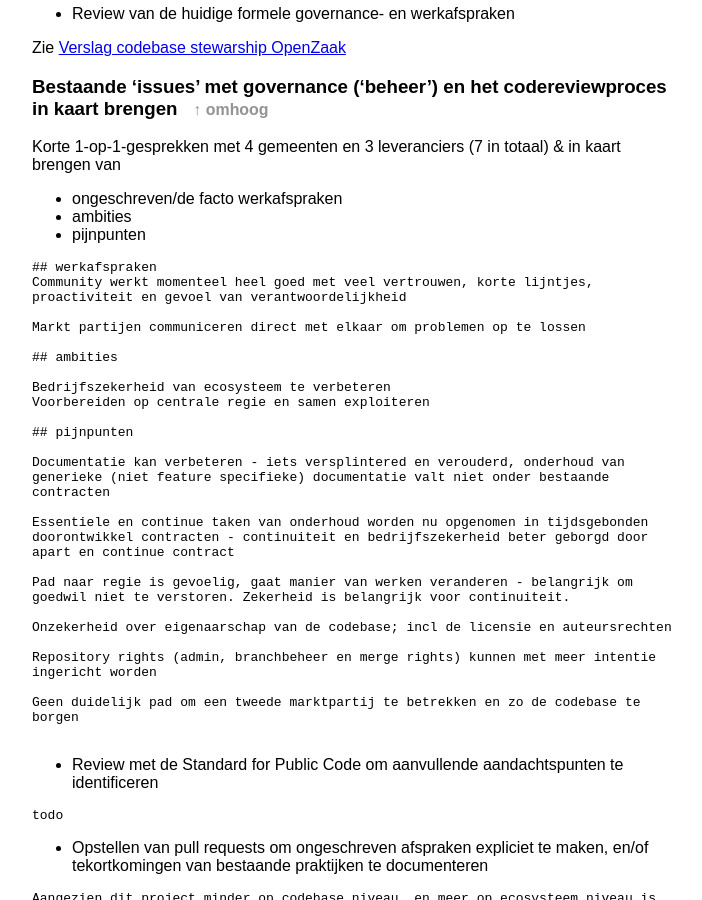
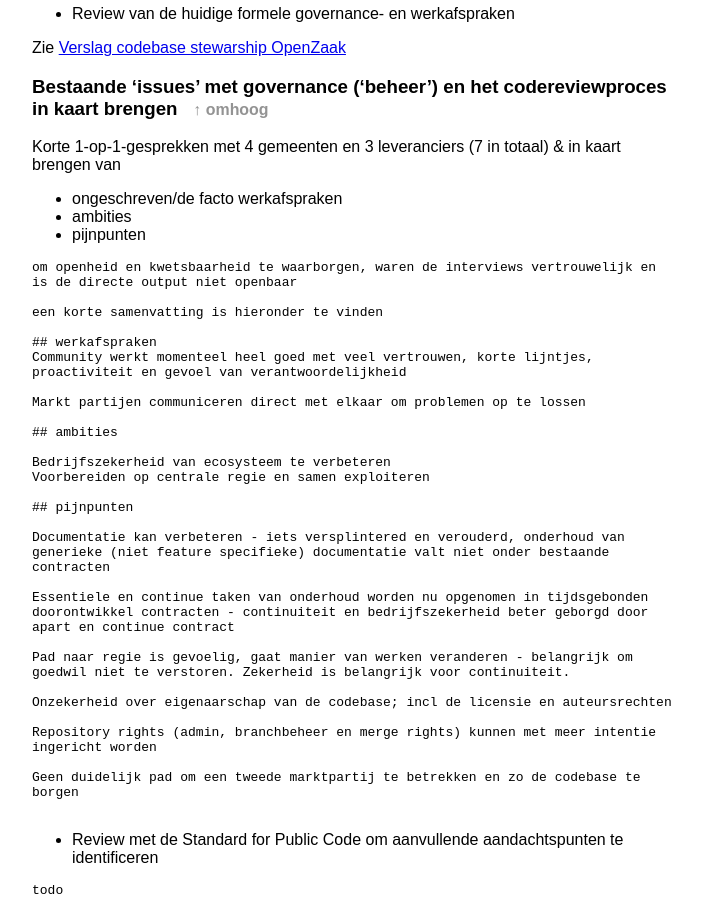
Before and after one commit to open-zaak/samenwerken, a Jekyll site: the page built from docs/deliverable-tracking.md, in a window 1280 px wide and 900 px high, scrolled down 1521 px. Shown: the whole window, without its empty margins (288-990 px from the left). Built offline with Jekyll 4.4.1, drawn with Linux system fonts in a browser that asks for light colours.

Commit message:
small tweaks

````diff
--- a/docs/deliverable-tracking.md
+++ b/docs/deliverable-tracking.md
@@ -57,6 +57,10 @@ Korte 1-op-1-gesprekken met 4 gemeenten en 3 leveranciers (7 in totaal) & in kaa
 * pijnpunten
 
 ```
+om openheid en kwetsbaarheid te waarborgen, waren de interviews vertrouwelijk en is de directe output niet openbaar
+
+een korte samenvatting is hieronder te vinden
+
 ## werkafspraken
 Community werkt momenteel heel goed met veel vertrouwen, korte lijntjes, proactiviteit en gevoel van verantwoordelijkheid
 
````
Also changed, not shown: docs/verslag-ecosysteem-en-rollen.md (+1 -1 lines), index.md (+1 -1 lines).
